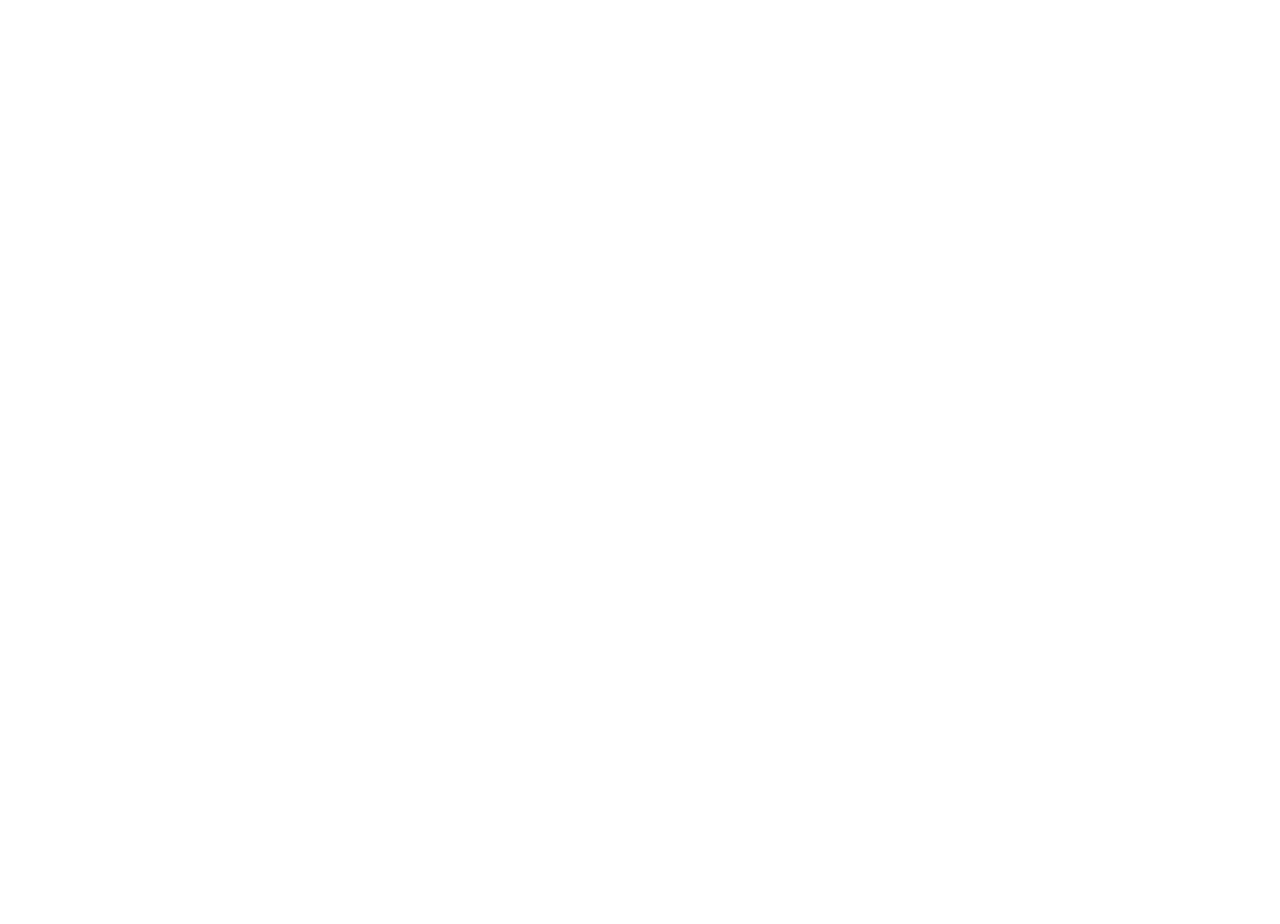
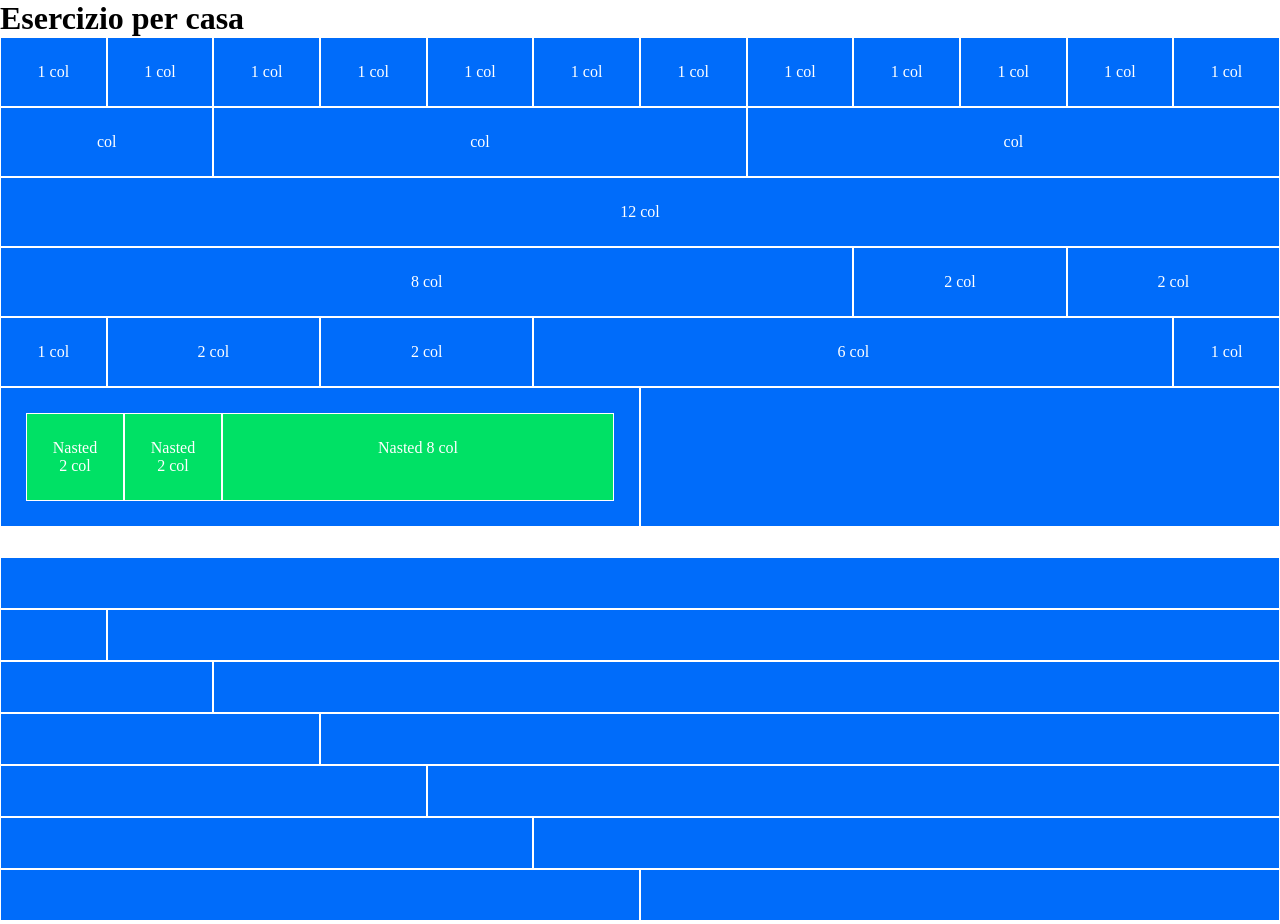
Before and after one commit to simoneditaranto/html-css-12bool, a plain HTML site: page index.html in a window 1280 px wide. Before the commit the page ends 800 px from the top, so only its background shows below. Drawn offline with Linux system fonts and the light colour scheme.

Commit message:
divisione colonne completata

```diff
--- a/css/12bool.css
+++ b/css/12bool.css
@@ -10,6 +10,7 @@
     margin: 0 auto;
 }
 
+
 .row{
     display: flex;
     flex-direction: row;
@@ -19,9 +20,6 @@
 
 /* regola generica per tutte le colonne */
 [class*="col-"]{
-    padding: 10px;
-    /* test */
-
     flex: 0 0 auto;
     /* proprietà flex:
     flex-grow: 1;
@@ -30,73 +28,71 @@
     */
 }
 
+.mb-1{
+    margin-bottom: 30px;
+}
+
 
 
 /* selettori colonne */
-.col-1{
-    flex-basis: calc((100% / 12) * 1);
-    max-width: calc((100% / 12)) * 1;
+.col-1 {
+    flex-basis: calc((100% / 12));
+    max-width: calc((100% / 12));
 }
 
-
-.col-2{
-    flex-basis: calc((100% / 12) * 2);
-    max-width: ((100% / 12) * 2);
+.col-2 {
+    flex-basis: calc((100% / 12) *  2);
+    max-width: calc((100% / 12) *  2);
 }
 
-.col-3{
-    flex-basis: calc((100% / 12) * 3);
-    max-width: calc((100% / 12) * 3);
+.col-3 {
+    flex-basis: calc((100% / 12) *  3);
+    max-width: calc((100% / 12) *  3);
 }
 
-
-.col-4{
-    flex-basis: calc((100% / 12) * 4);
-    max-width: ((100% / 12) * 4);
+.col-4 {
+    flex-basis: calc((100% / 12) *  4);
+    max-width: calc((100% / 12) *  4);
 }
 
-.col-5{
-    flex-basis: calc((100% / 12) * 5);
-    max-width: calc((100% / 12) * 5);
+.col-5 {
+    flex-basis: calc((100% / 12) *  5);
+    max-width: calc((100% / 12) *  5);
 }
 
-
-.col-6{
-    flex-basis: calc((100% / 12) * 6);
-    max-width: ((100% / 12) * 6);
+.col-6 {
+    flex-basis: calc((100% / 12) *  6);
+    max-width: calc((100% / 12) *  6);
 }
 
-.col-7{
-    flex-basis: calc((100% / 12) * 7);
-    max-width: calc((100% / 12) * 7);
+.col-7 {
+    flex-basis: calc((100% / 12) *  7);
+    max-width: calc((100% / 12) *  7);
 }
 
-
-.col-8{
-    flex-basis: calc((100% / 12) * 8);
-    max-width: ((100% / 12) * 8);
+.col-8 {
+    flex-basis: calc((100% / 12) *  8);
+    max-width: calc((100% / 12) *  8);
 }
 
-.col-9{
-    flex-basis: calc((100% / 12) * 9);
-    max-width: calc((100% / 12) * 9);
+.col-9 {
+    flex-basis: calc((100% / 12) *  9);
+    max-width: calc((100% / 12) *  9);
 }
 
-
-.col-10{
-    flex-basis: calc((100% / 12) * 10);
-    max-width: ((100% / 12) * 10);
+.col-10 {
+    flex-basis: calc((100% / 12) *  10);
+    max-width: calc((100% / 12) *  10);
 }
 
-.col-11{
-    flex-basis: calc((100% / 12) * 11);
-    max-width: calc((100% / 12) * 11);
+.col-11 {
+    flex-basis: calc((100% / 12) *  11);
+    max-width: calc((100% / 12) *  11);
 }
 
-
-.col-12{
+.col-12 {
     flex-basis: calc((100% / 12) * 12);
-    max-width: ((100% / 12) * 12);
+    max-width: calc((100% / 12) * 12);
 }
 /* fine selettori colonne */
 
--- a/css/style.css
+++ b/css/style.css
@@ -0,0 +1,21 @@
+body{
+    color: white;
+}
+
+[class*="col-"]{
+    padding: 25px;
+
+    text-align: center;
+
+    border: 1px solid white;
+
+    background-color: #006CFA;
+}
+
+h1{
+    color: black;
+}
+
+.green{
+    background-color: #00E165;
+}
--- a/index.html
+++ b/index.html
@@ -16,6 +16,90 @@
 
     <body>
 
+        <h1>Esercizio per casa</h1>
+
+        <div class="row">
+            <div class="col-1">1 col</div>
+            <div class="col-1">1 col</div>
+            <div class="col-1">1 col</div>
+            <div class="col-1">1 col</div>
+            <div class="col-1">1 col</div>
+            <div class="col-1">1 col</div>
+            <div class="col-1">1 col</div>
+            <div class="col-1">1 col</div>
+            <div class="col-1">1 col</div>
+            <div class="col-1">1 col</div>
+            <div class="col-1">1 col</div>
+            <div class="col-1">1 col</div>
+        </div>
+
+        <div class="row">
+            <div class="col-2">col</div>
+            <div class="col-5">col</div>
+            <div class="col-5">col</div>
+        </div>
+
+        <div class="row">
+            <div class="col-12">12 col</div>
+        </div>
+
+        <div class="row">
+            <div class="col-8">8 col</div>
+            <div class="col-2">2 col</div>
+            <div class="col-2">2 col</div>
+        </div>
+
+        <div class="row">
+            <div class="col-1">1 col</div>
+            <div class="col-2">2 col</div>
+            <div class="col-2">2 col</div>
+            <div class="col-6">6 col</div>
+            <div class="col-1">1 col</div>
+        </div>
+
+        <div class="row mb-1">
+            <div class="row col-6">
+                <div class="col-2 green">Nasted 2 col</div>
+                <div class="col-2 green">Nasted 2 col</div>
+                <div class="col-8 green">Nasted 8 col</div>
+            </div>
+            <div class="col-6"></div>
+        </div>
+
+        <div class="row">
+            <div class="col-12"></div>
+        </div>
+
+        <div class="row">
+            <div class="col-1"></div>
+            <div class="col-11"></div>
+        </div>
+
+        <div class="row">
+            <div class="col-2"></div>
+            <div class="col-10"></div>
+        </div>
+
+        <div class="row">
+            <div class="col-3"></div>
+            <div class="col-9"></div>
+        </div>
+
+        <div class="row">
+            <div class="col-4"></div>
+            <div class="col-8"></div>
+        </div>
+
+        <div class="row">
+            <div class="col-5"></div>
+            <div class="col-7"></div>
+        </div>
+
+        <div class="row mb-1">
+            <div class="col-6"></div>
+            <div class="col-6"></div>
+        </div>
+
 
 
     </body>
```
